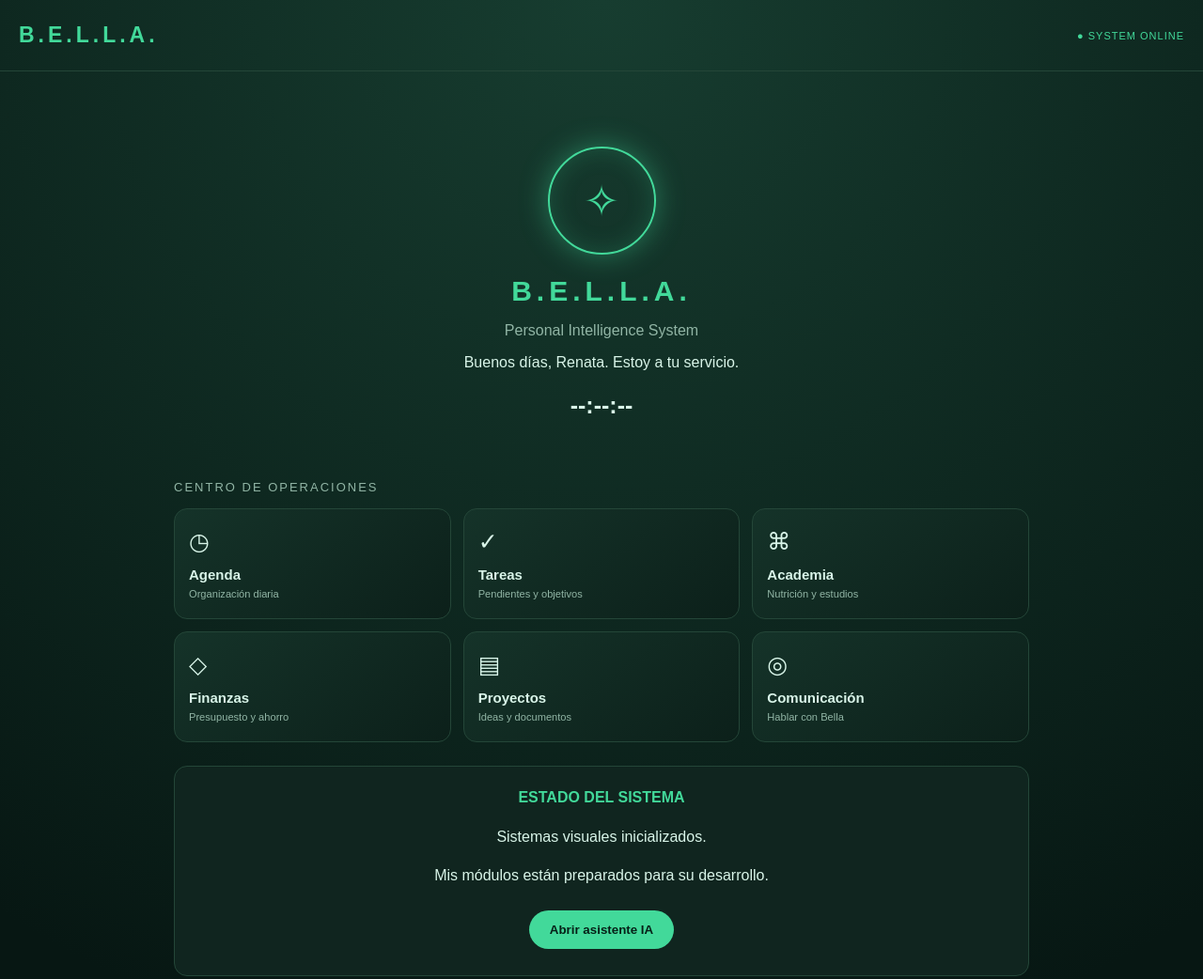
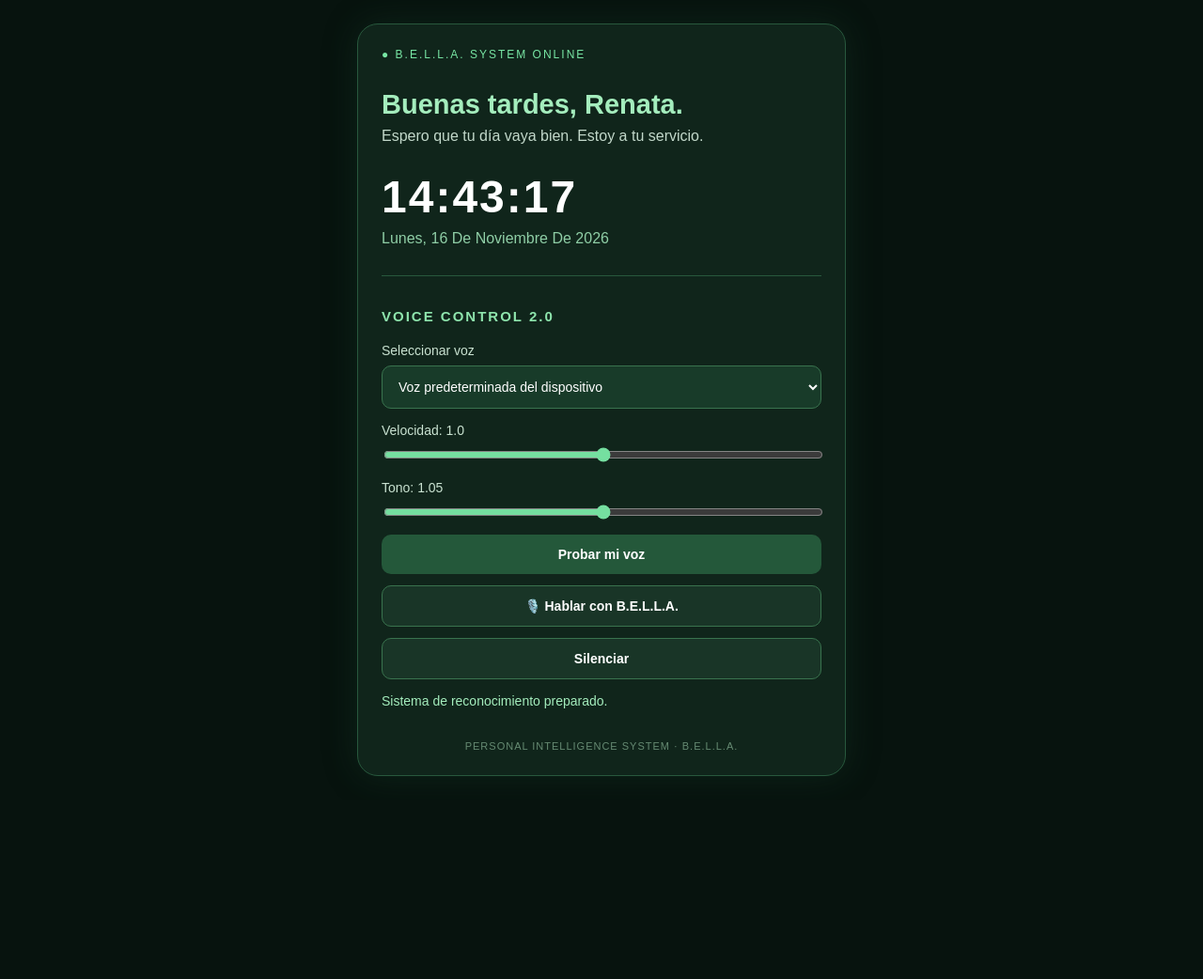
Before and after one commit to pequehoshi06/bella-command-center, a plain HTML site: page index.html in a window 1280 px wide. Shown: the top 1042 px of the page at 94% size. After the commit the page ends 851 px from the top, so only its background shows below. Drawn offline with Linux system fonts and the light colour scheme.

Commit message:
Update index.html

```diff
--- a/index.html
+++ b/index.html
@@ -4,458 +4,348 @@
 <head>
   <meta charset="UTF-8">
   <meta name="viewport" content="width=device-width, initial-scale=1.0">
-  <meta name="theme-color" content="#071713">
-  <title>B.E.L.L.A. | Command Center</title>
+  <title>B.E.L.L.A. | Sistema Central</title>
 
   <style>
-    :root {
-      --bg: #071713;
-      --panel: #10251f;
-      --green: #42d99a;
-      --light: #d9f5e9;
-      --muted: #91b5a5;
-      --border: #244638;
+    * {
+      box-sizing: border-box;
     }
-
-    * { box-sizing: border-box; }
 
     body {
       margin: 0;
       min-height: 100vh;
-      background: radial-gradient(circle at 50% 0%, #173d30, var(--bg) 65%);
-      color: var(--light);
+      padding: 25px 18px;
+      background: #07130e;
+      color: #e5f5eb;
       font-family: Arial, sans-serif;
-    }
-
-    header {
-      padding: 24px 20px;
-      border-bottom: 1px solid var(--border);
       display: flex;
-      justify-content: space-between;
+      justify-content: center;
       align-items: center;
     }
 
-    .brand {
-      color: var(--green);
-      font-size: 23px;
-      font-weight: bold;
-      letter-spacing: 4px;
+    .container {
+      width: 100%;
+      max-width: 520px;
+      background: #10251b;
+      border: 1px solid #28583d;
+      border-radius: 22px;
+      padding: 25px;
+      box-shadow: 0 0 35px #163d2a66;
     }
 
     .status {
-      color: var(--green);
-      font-size: 11px;
-      letter-spacing: 1px;
-    }
-
-    main {
-      max-width: 950px;
-      margin: auto;
-      padding: 35px 20px;
-    }
-
-    .hero {
-      text-align: center;
-      padding: 30px 10px 40px;
-    }
-
-    .core {
-      width: 115px;
-      height: 115px;
-      margin: 0 auto 22px;
-      border: 2px solid var(--green);
-      border-radius: 50%;
-      display: grid;
-      place-items: center;
-      box-shadow: 0 0 25px #42d99a55, inset 0 0 25px #42d99a22;
-      font-size: 46px;
-      color: var(--green);
-      animation: pulse 3s infinite;
-    }
-
-    @keyframes pulse {
-      50% {
-        box-shadow: 0 0 40px #42d99a88,
-        inset 0 0 30px #42d99a44;
-      }
+      color: #78e6a4;
+      font-size: 12px;
+      letter-spacing: 2px;
+      margin-bottom: 30px;
     }
 
     h1 {
-      color: var(--green);
-      letter-spacing: 5px;
-      font-size: 30px;
-      margin: 8px;
+      color: #a4edbd;
+      font-size: 29px;
+      margin-bottom: 8px;
     }
 
-    .subtitle { color: var(--muted); }
+    .subtitle {
+      color: #c2d8ca;
+      margin-bottom: 28px;
+    }
 
     .clock {
-      font-size: 25px;
-      margin-top: 22px;
+      font-size: 48px;
+      font-weight: bold;
+      color: #ffffff;
+      letter-spacing: 2px;
+      margin-top: 25px;
+    }
+
+    .date {
+      color: #8fcea6;
+      margin-top: 8px;
+      margin-bottom: 30px;
+      text-transform: capitalize;
+    }
+
+    .section {
+      border-top: 1px solid #28583d;
+      padding-top: 22px;
+      margin-top: 20px;
+    }
+
+    h2 {
+      font-size: 15px;
+      letter-spacing: 2px;
+      color: #8ee5ad;
+      margin-bottom: 20px;
+    }
+
+    label {
+      display: block;
+      margin: 15px 0 8px;
+      color: #c9e2d1;
+      font-size: 14px;
+    }
+
+    select, button {
+      width: 100%;
+      padding: 13px;
+      border-radius: 10px;
+      border: 1px solid #39734e;
+      background: #183b29;
+      color: white;
+      font-size: 14px;
+    }
+
+    input[type="range"] {
+      width: 100%;
+      accent-color: #75dfa0;
+    }
+
+    button {
+      margin-top: 12px;
+      cursor: pointer;
+      background: #24583a;
+      border: none;
       font-weight: bold;
     }
 
-    .section-title {
-      font-size: 13px;
-      letter-spacing: 2px;
-      color: var(--muted);
-      margin: 25px 0 15px;
-    }
-
-    .modules {
-      display: grid;
-      grid-template-columns: repeat(2, 1fr);
-      gap: 13px;
-    }
-
-    .module {
-      background: linear-gradient(145deg, #153329, #0c201a);
-      border: 1px solid var(--border);
-      border-radius: 14px;
-      padding: 20px 15px;
-      min-height: 115px;
-      color: var(--light);
-      text-align: left;
-      cursor: pointer;
-      transition: .2s;
-    }
-
-    .module:hover {
-      border-color: var(--green);
-      transform: translateY(-3px);
-    }
-
-    .module .symbol {
-      display: block;
-      font-size: 25px;
-      margin-bottom: 12px;
-    }
-
-    .module strong { font-size: 15px; }
-
-    .module small {
-      display: block;
-      color: var(--muted);
-      margin-top: 6px;
-    }
-
-    .message, .voice-panel {
-      margin-top: 25px;
-      padding: 20px;
-      border: 1px solid var(--border);
-      border-radius: 14px;
-      background: #10251f;
-      text-align: center;
-      line-height: 1.6;
-    }
-
-    .message strong, .voice-panel strong {
-      color: var(--green);
-    }
-
-    .action {
-      background: var(--green);
-      color: #062017;
-      border: none;
-      border-radius: 30px;
-      padding: 13px 22px;
-      font-weight: bold;
-      margin: 8px 5px;
-      cursor: pointer;
+    button:active {
+      background: #347b50;
     }
 
     .secondary {
-      background: transparent;
-      border: 1px solid var(--green);
-      color: var(--light);
-    }
-
-    select, input[type="range"] {
-      width: 100%;
-      margin: 10px 0 18px;
-    }
-
-    select {
-      background: #071713;
-      color: var(--light);
-      border: 1px solid var(--border);
-      border-radius: 9px;
-      padding: 12px;
-    }
-
-    input[type="range"] {
-      accent-color: var(--green);
-    }
-
-    .control {
-      text-align: left;
-      margin-top: 15px;
-    }
-
-    .control label {
-      display: block;
-      color: var(--light);
-      font-size: 14px;
-    }
-
-    .value {
-      color: var(--green);
-      float: right;
+      background: #193527;
+      border: 1px solid #39734e;
     }
 
     #voiceText {
-      color: var(--muted);
-      overflow-wrap: anywhere;
+      color: #a4edbd;
+      font-size: 14px;
+      margin-top: 15px;
+      min-height: 20px;
     }
 
-    footer {
+    .footer {
+      margin-top: 30px;
+      color: #668b73;
+      font-size: 11px;
       text-align: center;
-      padding: 30px 15px;
-      color: var(--muted);
-      font-size: 11px;
       letter-spacing: 1px;
-    }
-
-    @media (min-width: 650px) {
-      .modules { grid-template-columns: repeat(3, 1fr); }
-      main { padding-top: 50px; }
     }
   </style>
 </head>
 
 <body>
-  <header>
-    <div class="brand">B.E.L.L.A.</div>
-    <div class="status">● SYSTEM ONLINE</div>
-  </header>
 
-  <main>
-    <section class="hero">
-      <div class="core">✧</div>
-      <h1>B.E.L.L.A.</h1>
-      <p class="subtitle">Personal Intelligence System</p>
-      <p>Buenos días, Renata. Estoy a tu servicio.</p>
+  <main class="container">
+
+    <div class="status">
+      ● B.E.L.L.A. SYSTEM ONLINE
+    </div>
+
+    <h1 id="greeting">Hola, Renata.</h1>
+
+    <div class="subtitle" id="greetingMessage">
+      Estoy a tu servicio.
+    </div>
+
     <div class="clock" id="clock">--:--:--</div>
-      <div class="subtitle" id="date"></div>
+    <div class="date" id="date">Cargando fecha...</div>
+
+    <section class="section">
+      <h2>VOICE CONTROL 2.0</h2>
+
+      <label for="voiceSelect">Seleccionar voz</label>
+      <select id="voiceSelect">
+        <option value="">Cargando voces...</option>
+      </select>
+
+      <label for="rate">
+        Velocidad: <span id="rateValue">1.0</span>
+      </label>
+      <input
+        type="range"
+        id="rate"
+        min="0.7"
+        max="1.3"
+        step="0.1"
+        value="1"
+      >
+
+      <label for="pitch">
+        Tono: <span id="pitchValue">1.05</span>
+      </label>
+      <input
+        type="range"
+        id="pitch"
+        min="0.7"
+        max="1.4"
+        step="0.05"
+        value="1.05"
+      >
+
+      <button onclick="testVoice()">Probar mi voz</button>
+      <button class="secondary" onclick="listenBella()">
+        🎙️ Hablar con B.E.L.L.A.
+      </button>
+      <button class="secondary" onclick="silenceBella()">
+        Silenciar
+      </button>
+
+      <div id="voiceText">
+        Sistema de reconocimiento preparado.
+      </div>
     </section>
 
-    <div class="section-title">CENTRO DE OPERACIONES</div>
-
-    <section class="modules">
-      <button class="module" onclick="moduleInfo('Agenda')">
-        <span class="symbol">◷</span>
-        <strong>Agenda</strong>
-        <small>Organización diaria</small>
-      </button>
-
-      <button class="module" onclick="moduleInfo('Tareas')">
-        <span class="symbol">✓</span>
-        <strong>Tareas</strong>
-        <small>Pendientes y objetivos</small>
-      </button>
-
-      <button class="module" onclick="moduleInfo('Academia')">
-        <span class="symbol">⌘</span>
-        <strong>Academia</strong>
-        <small>Nutrición y estudios</small>
-      </button>
-
-      <button class="module" onclick="moduleInfo('Finanzas')">
-        <span class="symbol">◇</span>
-        <strong>Finanzas</strong>
-        <small>Presupuesto y ahorro</small>
-      </button>
-
-      <button class="module" onclick="moduleInfo('Proyectos')">
-        <span class="symbol">▤</span>
-        <strong>Proyectos</strong>
-        <small>Ideas y documentos</small>
-      </button>
-
-      <button class="module" onclick="moduleInfo('Comunicación')">
-        <span class="symbol">◎</span>
-        <strong>Comunicación</strong>
-        <small>Hablar con Bella</small>
-      </button>
-    </section>
-
-    <section class="message">
-      <strong>ESTADO DEL SISTEMA</strong>
-      <p>Sistemas visuales inicializados.</p>
-      <p>Mis módulos están preparados para su desarrollo.</p>
-
-      <button class="action"
-        onclick="window.open('https://chatgpt.com/', '_blank')">
-        Abrir asistente IA
-      </button>
-    </section>
-
-    <section class="voice-panel">
-      <strong>VOICE CONTROL 2.0</strong>
-      <p class="subtitle">Personaliza la voz de tu asistente.</p>
-
-      <div class="control">
-        <label for="voiceSelect">Voz disponible</label>
-        <select id="voiceSelect">
-          <option value="">Buscando voces...</option>
-        </select>
+    <div class="footer">
+      PERSONAL INTELLIGENCE SYSTEM · B.E.L.L.A.
     </div>
 
-      <div class="control">
-        <label for="rate">
-          Velocidad
-          <span class="value" id="rateValue">1.0</span>
-        </label>
-        <input id="rate" type="range"
-          min="0.7" max="1.3" step="0.05" value="1">
-      </div>
-
-      <div class="control">
-        <label for="pitch">
-          Tono
-          <span class="value" id="pitchValue">1.05</span>
-        </label>
-        <input id="pitch" type="range"
-          min="0.7" max="1.4" step="0.05" value="1.05">
-      </div>
-
-      <button class="action" onclick="testVoice()">
-        🔊 Probar mi voz
-      </button>
-
-      <button class="action secondary" onclick="listenBella()">
-        🎙️ Hablar con B.E.L.L.A.
-      </button>
-
-      <button class="action secondary" onclick="BELLA_VOICE.silence()">
-        🔇 Silenciar
-      </button>
-
-      <p id="voiceText">Sistema de voz preparado.</p>
-    </section>
   </main>
 
-  <footer>
-    B.E.L.L.A. SYSTEMS · VERSION 2.0 · PERSONAL COMMAND CENTER
-  </footer>
+  <!-- Primero cargamos el motor de voz -->
+  <script src="voz.js"></script>
 
   <script>
+    // RELOJ Y SALUDO AUTOMÁTICO
+
     function updateClock() {
       const now = new Date();
 
-      document.getElementById("clock").textContent =
-        now.toLocaleTimeString("es-CL");
+      const time = new Intl.DateTimeFormat("es-CL", {
+        timeZone: "America/Santiago",
+        hour: "2-digit",
+        minute: "2-digit",
+        second: "2-digit",
+        hour12: false
+      }).format(now);
 
-      document.getElementById("date").textContent =
-        now.toLocaleDateString("es-CL", {
+      const date = new Intl.DateTimeFormat("es-CL", {
+        timeZone: "America/Santiago",
         weekday: "long",
         day: "numeric",
         month: "long",
         year: "numeric"
-        });
+      }).format(now);
+
+      document.getElementById("clock").textContent = time;
+      document.getElementById("date").textContent = date;
+
+      const hour = Number(
+        new Intl.DateTimeFormat("en-US", {
+          timeZone: "America/Santiago",
+          hour: "numeric",
+          hour12: false
+        }).format(now)
+      );
+
+      let greeting;
+      let message;
+
+      if (hour >= 5 && hour < 12) {
+        greeting = "Buenos días, Renata.";
+        message = "Espero que hayas descansado. Estoy a tu servicio.";
+      } else if (hour >= 12 && hour < 20) {
+        greeting = "Buenas tardes, Renata.";
+        message = "Espero que tu día vaya bien. Estoy a tu servicio.";
+      } else {
+        greeting = "Buenas noches, Renata.";
+        message = "¿Lista para continuar? Estoy a tu servicio.";
       }
 
-    function moduleInfo(name) {
-      alert(name + ": módulo en construcción. Próximamente.");
+      document.getElementById("greeting").textContent = greeting;
+      document.getElementById("greetingMessage").textContent = message;
     }
 
+    updateClock();
+    setInterval(updateClock, 1000);
+
+
+    // CONFIGURACIÓN DE VOZ
+
+    const voiceSelect = document.getElementById("voiceSelect");
+    const rateSlider = document.getElementById("rate");
+    const pitchSlider = document.getElementById("pitch");
+
     function loadVoiceOptions() {
-      const select = document.getElementById("voiceSelect");
+      if (!window.BELLA_VOICE) return;
+
       const voices = BELLA_VOICE.getVoices();
-      const previous = BELLA_VOICE.selectedVoice;
-
-      select.innerHTML = "";
-
-      const spanishVoices = voices.filter(
-        voice => voice.lang.toLowerCase().startsWith("es")
+      const spanishVoices = voices.filter(v =>
+        v.lang.toLowerCase().startsWith("es")
       );
 
-      const available = spanishVoices.length ? spanishVoices : voices;
+      voiceSelect.innerHTML = "";
 
-      if (!available.length) {
-        select.innerHTML =
-          '<option value="">No hay voces disponibles</option>';
+      if (spanishVoices.length === 0) {
+        voiceSelect.innerHTML =
+          '<option value="">Voz predeterminada del dispositivo</option>';
         return;
       }
 
-      available.forEach(voice => {
+      spanishVoices.forEach(voice => {
         const option = document.createElement("option");
         option.value = voice.name;
         option.textContent = voice.name + " (" + voice.lang + ")";
-        select.appendChild(option);
+        voiceSelect.appendChild(option);
       });
 
-      const exists = available.some(v => v.name === previous);
-
-      if (exists) {
-        select.value = previous;
-      } else {
-        const defaultVoice = available.find(
-          v => v.lang === "es-CL"
-        ) || available.find(
-          v => v.lang.startsWith("es")
-        ) || available[0];
-
-        select.value = defaultVoice.name;
-        BELLA_VOICE.setVoice(defaultVoice.name);
+      if (BELLA_VOICE.selectedVoice) {
+        voiceSelect.value = BELLA_VOICE.selectedVoice;
       }
     }
 
-    function saveVoiceSettings() {
-      BELLA_VOICE.setVoice(
-        document.getElementById("voiceSelect").value
-      );
+    if (window.speechSynthesis) {
+      window.speechSynthesis.onvoiceschanged = loadVoiceOptions;
     }
 
+    loadVoiceOptions();
+
+    rateSlider.value = BELLA_VOICE.rate;
+    pitchSlider.value = BELLA_VOICE.pitch;
+
+    document.getElementById("rateValue").textContent =
+      Number(rateSlider.value).toFixed(1);
+
+    document.getElementById("pitchValue").textContent =
+      Number(pitchSlider.value).toFixed(2);
+
+    voiceSelect.addEventListener("change", () => {
+      BELLA_VOICE.setVoice(voiceSelect.value);
+    });
+
+    rateSlider.addEventListener("input", () => {
+      BELLA_VOICE.setRate(rateSlider.value);
+      document.getElementById("rateValue").textContent =
+        Number(rateSlider.value).toFixed(1);
+    });
+
+    pitchSlider.addEventListener("input", () => {
+      BELLA_VOICE.setPitch(pitchSlider.value);
+      document.getElementById("pitchValue").textContent =
+        Number(pitchSlider.value).toFixed(2);
+    });
+
     function testVoice() {
-      saveVoiceSettings();
-
       BELLA_VOICE.speak(
-        "Hola, Renata. Soy B.E.L.L.A. Tu asistente personal. Estoy a tu servicio, aunque debo admitir que tus proyectos empiezan a necesitar su propio asistente."
+        "Hola, Renata. Soy B.E.L.L.A. Tu sistema personal está operativo. ¿Qué necesitas hoy?"
       );
     }
 
     function listenBella() {
-      BELLA_VOICE.listen(function(text) {
+      BELLA_VOICE.listen(message => {
         document.getElementById("voiceText").textContent =
-          "Te escuché: " + text;
+          "Te escuché: " + message;
       });
     }
 
-    const rate = document.getElementById("rate");
-    const pitch = document.getElementById("pitch");
-
-    rate.value = BELLA_VOICE.rate;
-    pitch.value = BELLA_VOICE.pitch;
-
-    document.getElementById("rateValue").textContent =
-      Number(rate.value).toFixed(2);
-
-    document.getElementById("pitchValue").textContent =
-      Number(pitch.value).toFixed(2);
-
-    rate.addEventListener("input", function() {
-      BELLA_VOICE.setRate(this.value);
-      document.getElementById("rateValue").textContent =
-        Number(this.value).toFixed(2);
-    });
-
-    pitch.addEventListener("input", function() {
-      BELLA_VOICE.setPitch(this.value);
-      document.getElementById("pitchValue").textContent =
-        Number(this.value).toFixed(2);
-    });
-
-    document.getElementById("voiceSelect")
-      .addEventListener("change", saveVoiceSettings);
-
-    updateClock();
-    setInterval(updateClock, 1000);
-
-    loadVoiceOptions();
-    window.speechSynthesis.onvoiceschanged = loadVoiceOptions;
+    function silenceBella() {
+      BELLA_VOICE.silence();
+      BELLA_VOICE.stop();
+      document.getElementById("voiceText").textContent =
+        "Sistema en silencio.";
+    }
   </script>
 
-  <script src="voz.js"></script>
 </body>
 </html>
```
Lines whose indentation alone changed are shown as unchanged.
